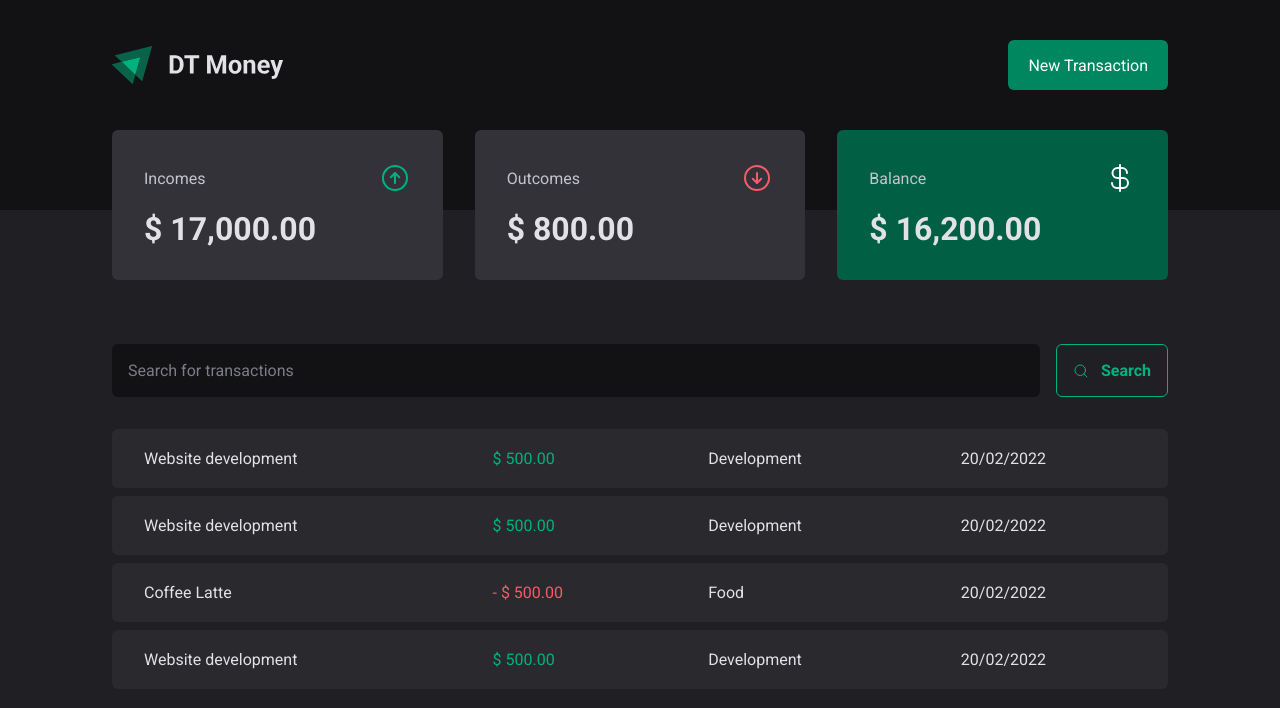
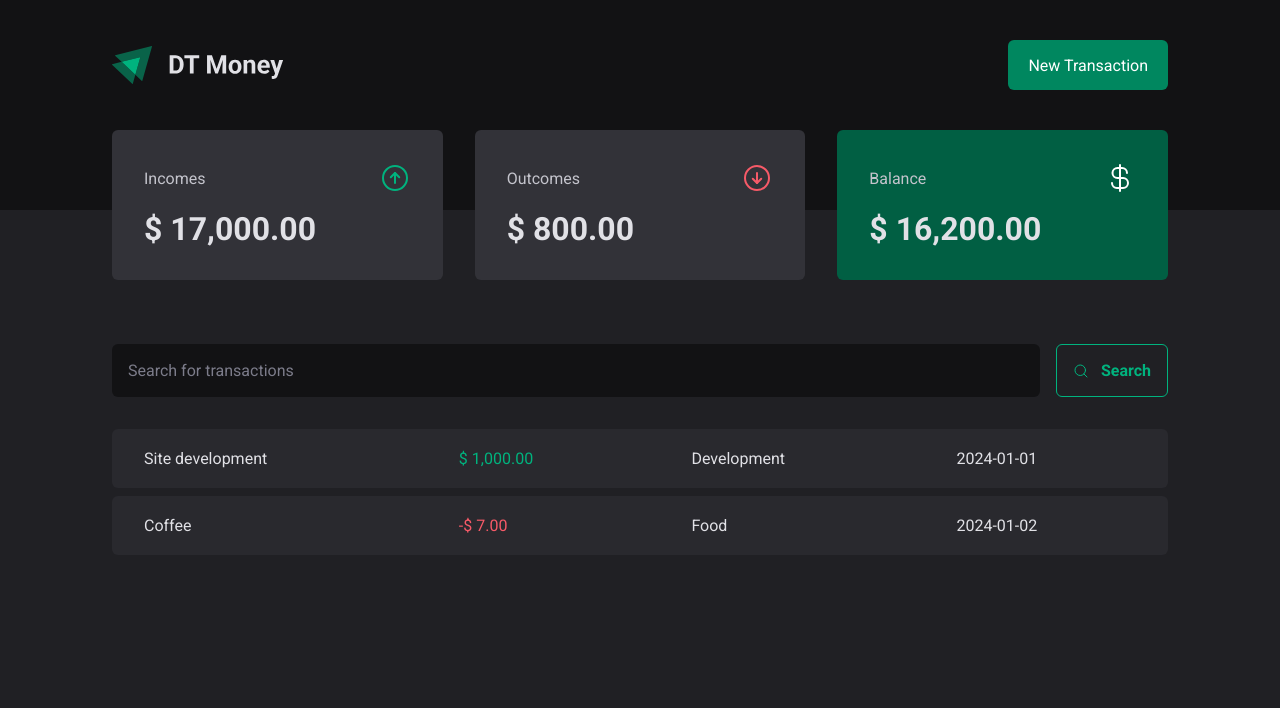
Before and after one commit to lesada/dt-money, a React (Vite) app: page / in a window 1280 px wide. Shown: the top 708 px of the page. Built offline with nearby package versions, Linux system fonts and the light colour scheme; data requests are answered from the project's data file.

Commit message:
feat: server

```diff
--- a/package.json
+++ b/package.json
@@ -5,6 +5,7 @@
   "type": "module",
   "scripts": {
     "dev": "vite",
+    "dev:server": "json-server server.json -d 500 -w",
     "build": "tsc && vite build",
     "lint": "eslint . --ext ts,tsx --report-unused-disable-directives --max-warnings 0",
     "preview": "vite preview"
@@ -12,6 +13,7 @@
   "dependencies": {
     "@radix-ui/react-dialog": "^1.0.5",
     "@radix-ui/react-radio-group": "^1.1.3",
+    "axios": "^1.6.7",
     "phosphor-react": "^1.4.1",
     "react": "^18.2.0",
     "react-dom": "^18.2.0",
@@ -27,6 +29,7 @@
     "eslint-config-lesada": "^1.0.10",
     "eslint-plugin-react-hooks": "^4.6.0",
     "eslint-plugin-react-refresh": "^0.4.5",
+    "json-server": "0.17.4",
     "typescript": "^5.2.2",
     "vite": "^5.1.4"
   }
--- /dev/null
+++ b/server.json
@@ -0,0 +1,20 @@
+{
+  "transactions": [
+    {
+      "id": 1,
+      "description": "Site development",
+      "type": "income",
+      "category": "Development",
+      "price": 1000,
+      "createdAt": "2024-01-01"
+    },
+    {
+      "id": 2,
+      "description": "Coffee",
+      "type": "outcome",
+      "category": "Food",
+      "price": 7,
+      "createdAt": "2024-01-02"
+    }
+  ]
+}
--- /dev/null
+++ b/src/api/index.tsx
@@ -0,0 +1,7 @@
+import axios from "axios";
+
+const api = axios.create({
+  baseURL: import.meta.env.VITE_API_URL,
+});
+
+export default api;
--- a/src/pages/Transactions/components/Table/index.tsx
+++ b/src/pages/Transactions/components/Table/index.tsx
@@ -1,33 +1,26 @@
+import { TTransaction } from "@/types/transaction";
+import formatToCurrency from "@/utils/formatToCurrency";
 import { Container } from "./styles";
 
-function Table() {
+type TableProps = {
+  transactions: TTransaction[];
+};
+
+function Table({ transactions }: TableProps) {
   return (
     <Container>
       <tbody>
-        <tr>
-          <td>Website development</td>
-          <td className="income">$ 500.00</td>
-          <td>Development</td>
-          <td>20/02/2022</td>
-        </tr>
-        <tr>
-          <td>Website development</td>
-          <td className="income">$ 500.00</td>
-          <td>Development</td>
-          <td>20/02/2022</td>
-        </tr>
-        <tr>
-          <td> Coffee Latte</td>
-          <td className="outcome">- $ 500.00</td>
-          <td>Food</td>
-          <td>20/02/2022</td>
-        </tr>
-        <tr>
-          <td>Website development</td>
-          <td className="income">$ 500.00</td>
-          <td>Development</td>
-          <td>20/02/2022</td>
-        </tr>
+        {transactions.map((transaction) => (
+          <tr key={transaction.id}>
+            <td>{transaction.description}</td>
+            <td className={transaction.type}>
+              {transaction.type === "outcome" && "-"}
+              {formatToCurrency(transaction.price)}
+            </td>
+            <td>{transaction.category}</td>
+            <td>{transaction.createdAt}</td>
+          </tr>
+        ))}
       </tbody>
     </Container>
   );
--- a/src/pages/Transactions/index.tsx
+++ b/src/pages/Transactions/index.tsx
@@ -1,9 +1,25 @@
+import api from "@/api";
 import Header from "@/components/Header";
+import { TTransaction } from "@/types/transaction";
+import { useEffect, useState } from "react";
 import Search from "./components/Search";
 import Summary from "./components/Summary";
 import Table from "./components/Table";
 
 function Transactions() {
+  const [transactions, setTransactions] = useState<TTransaction[]>([]);
+
+  const getTransactions = async () => {
+    const response = await api.get("/transactions");
+
+    const { data } = response;
+    setTransactions(data);
+  };
+
+  useEffect(() => {
+    getTransactions();
+  }, []);
+
   return (
     <div>
       <Header />
@@ -11,7 +27,7 @@ function Transactions() {
         <Summary />
         <section>
           <Search />
-          <Table />
+          <Table transactions={transactions} />
         </section>
       </main>
     </div>
--- /dev/null
+++ b/src/types/transaction.ts
@@ -0,0 +1,8 @@
+export type TTransaction = {
+  id: number;
+  description: string;
+  type: "income" | "outcome";
+  category: string;
+  price: number;
+  createdAt: string;
+};
```
Also changed, not shown: 2 other files (tests, documents, lock files or other folders).
